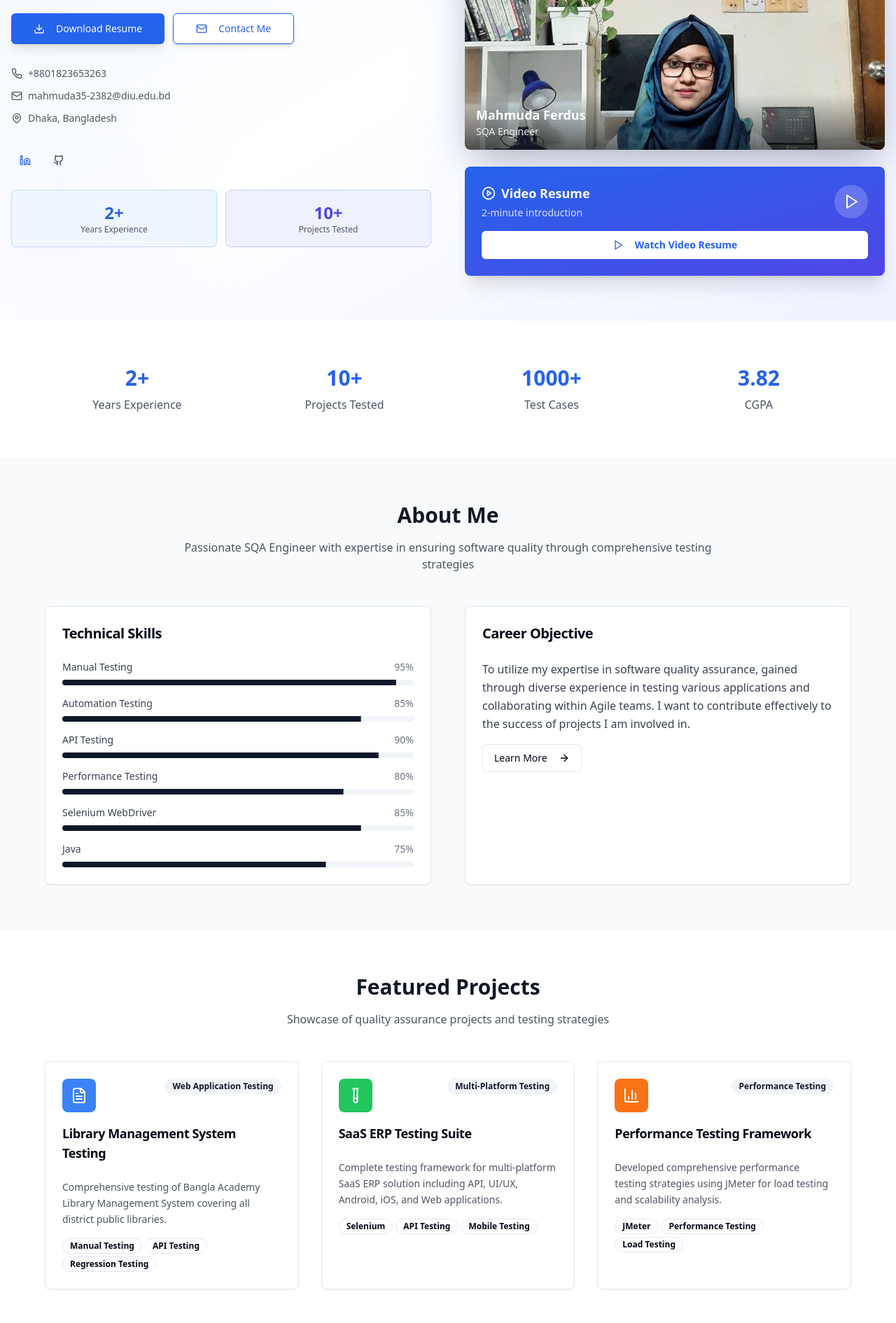
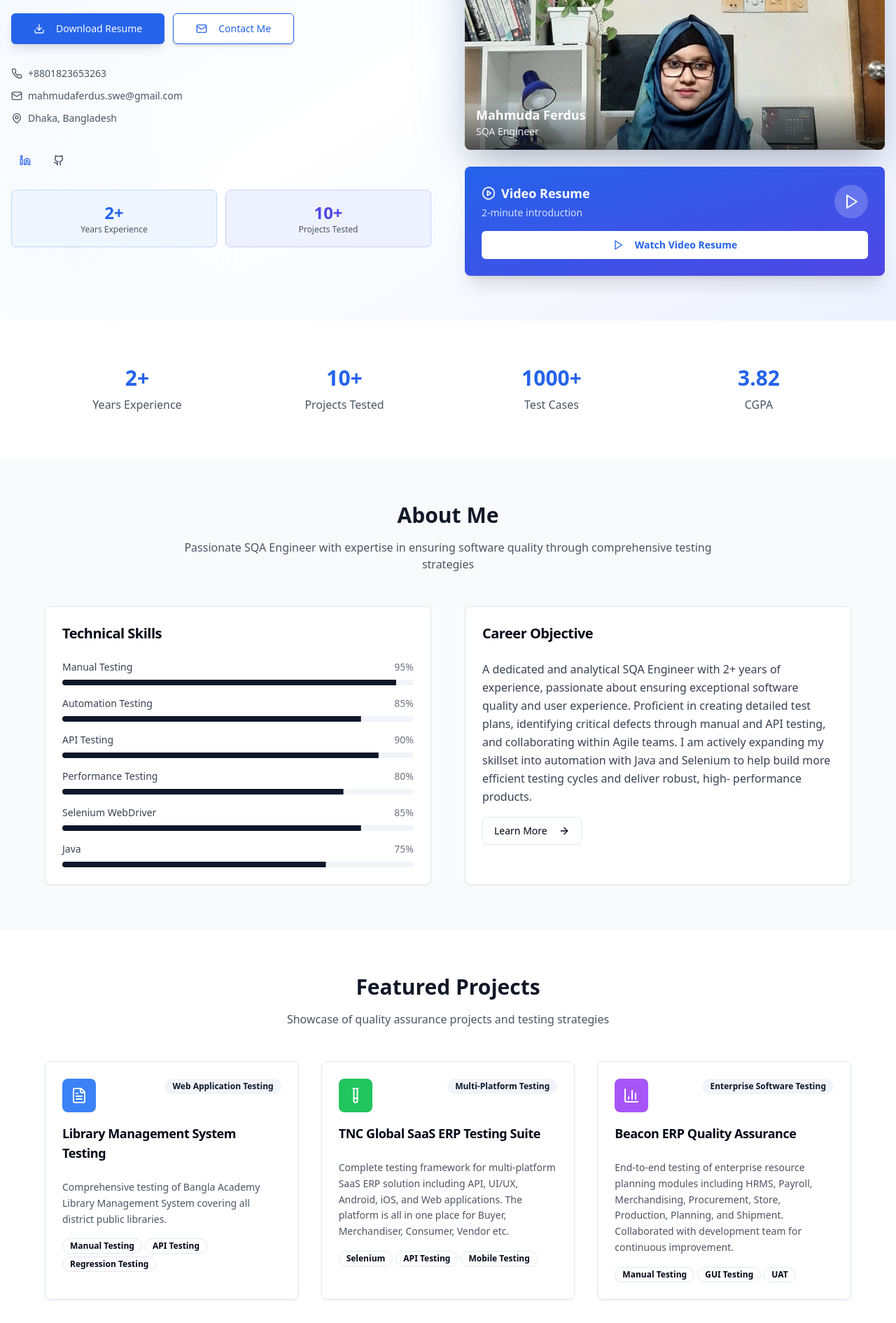
Before and after one commit to SyedRumanFahim/p-m, a React (Vite) app: page / in a window 1280 px wide. Shown: the part 300-2190 px from the top of the page at 70% size. Built offline with nearby package versions, Linux system fonts and the light colour scheme.

Commit message:
fa___ content updated

```diff
--- a/src/components/Footer.tsx
+++ b/src/components/Footer.tsx
@@ -72,7 +72,7 @@ export default function Footer() {
                 <Github className="h-4 w-4" />
               </a>
               <a
-                href="mailto:mahmuda35-2382@diu.edu.bd"
+                href="mailto:mahmudaferdus.swe@gmail.com"
                 className="p-2 bg-gray-800 rounded-lg hover:bg-blue-600 transition-colors"
               >
                 <Mail className="h-4 w-4" />
@@ -140,10 +140,10 @@ export default function Footer() {
               <div className="flex items-center space-x-3 text-sm">
                 <Mail className="h-4 w-4 text-blue-400" />
                 <a
-                  href="mailto:mahmuda35-2382@diu.edu.bd"
+                  href="mailto:mahmudaferdus.swe@gmail.com"
                   className="text-gray-300 hover:text-white transition-colors"
                 >
-                  mahmuda35-2382@diu.edu.bd
+                  mahmudaferdus.swe@gmail.com
                 </a>
               </div>
               <div className="flex items-center space-x-3 text-sm">
--- a/src/components/Navigation.tsx
+++ b/src/components/Navigation.tsx
@@ -146,7 +146,7 @@ export default function Navigation() {
                     GitHub
                   </a>
                   <a
-                    href="mailto:mahmuda35-2382@diu.edu.bd"
+                    href="mailto:mahmudaferdus.swe@gmail.com"
                     className="text-gray-600 hover:text-blue-600 transition-colors"
                   >
                     Email
--- a/src/components/Newsletter.tsx
+++ b/src/components/Newsletter.tsx
@@ -36,7 +36,7 @@ export default function Newsletter() {
           <CheckCircle className="h-12 w-12 text-green-500 mx-auto mb-4" />
           <h3 className="text-lg font-semibold text-green-900 mb-2">Successfully Subscribed!</h3>
           <p className="text-green-700 text-sm">
-            Thank you for subscribing to our newsletter. You'll receive updates about new blog posts and QA insights.
+            Thank you for subscribing to my newsletter. You'll receive updates about new blog posts and QA insights.
           </p>
         </CardContent>
       </Card>
--- a/src/pages/About.tsx
+++ b/src/pages/About.tsx
@@ -68,12 +68,14 @@ export default function About() {
           </CardHeader>
           <CardContent className="space-y-4">
             <p className="text-gray-700 leading-relaxed">
-              To utilize my expertise in software quality assurance, gained through diverse experience in testing various applications
-              and collaborating within Agile teams. I want to contribute effectively to the success of projects I am involved in.
+              A dedicated and analytical SQA Engineer with 2+ years of experience, passionate about ensuring exceptional
+software quality and user experience. Proficient in creating detailed test plans, identifying critical defects
+through manual and API testing, and collaborating within Agile teams.
             </p>
             <p className="text-gray-700 leading-relaxed">
-              Seeking a challenging role where I can leverage my skills in manual and automation testing to ensure the delivery
-              of high-quality software solutions while continuously improving processes and methodologies.
+              I am actively expanding my skillset
+into automation with Java and Selenium to help build more efficient testing cycles and deliver robust, high-
+performance products.
             </p>
           </CardContent>
         </Card>
--- a/src/pages/Contact.tsx
+++ b/src/pages/Contact.tsx
@@ -57,8 +57,8 @@ export default function Contact() {
     {
       icon: <Mail className="h-6 w-6" />,
       label: 'Email',
-      value: 'mahmuda35-2382@diu.edu.bd',
-      link: 'mailto:mahmuda35-2382@diu.edu.bd'
+      value: 'mahmudaferdus.swe@gmail.com',
+      link: 'mailto:mahmudaferdus.swe@gmail.com'
     },
     {
       icon: <Phone className="h-6 w-6" />,
--- a/src/pages/Home.tsx
+++ b/src/pages/Home.tsx
@@ -11,6 +11,7 @@ import {
 } from 'lucide-react';
 import { Link } from 'react-router-dom';
 import { useState } from 'react';
+import { title } from 'process';
 
 export default function Home() {
   const [showVideo, setShowVideo] = useState(false);
@@ -50,6 +51,12 @@ export default function Home() {
       company: 'Beacontech Limited',
       period: 'March 2023 - March 2024',
       type: 'Full-time'
+    },
+    {
+      title: 'Trainee SQA Engineer',
+      company: 'Beacontech Limited',
+      period: 'December 2022 - February 2023',
+      type: 'Full-time'
     }
   ];
 
@@ -65,8 +72,8 @@ export default function Home() {
     },
     {
       id: 2,
-      title: 'SaaS ERP Testing Suite',
-      description: 'Complete testing framework for multi-platform SaaS ERP solution including API, UI/UX, Android, iOS, and Web applications.',
+      title: 'TNC Global SaaS ERP Testing Suite',
+      description: 'Complete testing framework for multi-platform SaaS ERP solution including API, UI/UX, Android, iOS, and Web applications. The platform is all in one place for Buyer, Merchandiser, Consumer, Vendor etc.',
       category: 'Multi-Platform Testing',
       tools: ['Selenium', 'API Testing', 'Mobile Testing', 'Postman', 'Agile'],
       icon: <TestTube className="h-6 w-6" />,
@@ -74,28 +81,28 @@ export default function Home() {
     },
     {
       id: 3,
-      title: 'Performance Testing Framework',
-      description: 'Developed comprehensive performance testing strategies using JMeter for load testing and scalability analysis.',
-      category: 'Performance Testing',
-      tools: ['JMeter', 'Performance Testing', 'Load Testing', 'Stress Testing'],
+      title: 'Beacon ERP Quality Assurance',
+      description: 'End-to-end testing of enterprise resource planning modules including HRMS, Payroll, Merchandising, Procurement, Store, Production, Planning, and Shipment. Collaborated with development team for continuous improvement.',
+      category: 'Enterprise Software Testing',
+      tools: ['Manual Testing', 'GUI Testing', 'UAT', 'Defect Tracking', 'Trello'],
       icon: <BarChart3 className="h-6 w-6" />,
-      color: 'bg-orange-500'
+      color: 'bg-purple-500'
     }
   ];
 
   const testimonials = [
     {
       name: 'Ehsanul Alam Sabbir',
-      role: 'Software Engineer (QA)',
-      company: 'Cefalo Bangladesh Ltd',
+      role: 'Staff SQA Engineer',
+      company: 'Vivasoft Limited',
       text: "Mahmuda is an exceptional QA engineer with a keen eye for detail. Her systematic approach to testing has been invaluable to our projects.",
       rating: 5
     },
     {
-      name: 'Sarah Johnson',
-      role: 'Project Manager',
-      company: 'TNC Global Limited',
-      text: "Working with Mahmuda on our SaaS ERP project was a great experience. Her multi-platform testing expertise helped us deliver a robust product.",
+      name: 'Suvasish Chowdhury',
+      role: 'Sr. Software Engineer',
+      company: 'Beacontech Limited',
+      text: "Working with Mahmuda on our Beacon ERP project was a great experience. Her multi-platform testing expertise helped us deliver a robust product.",
       rating: 5
     }
   ];
@@ -173,7 +180,7 @@ export default function Home() {
                 </div>
                 <div className="flex items-center gap-2 text-gray-600 hover:text-blue-600 transition-colors">
                   <Mail className="h-4 w-4" />
-                  <span className="text-sm">mahmuda35-2382@diu.edu.bd</span>
+                  <span className="text-sm">mahmudaferdus.swe@gmail.com</span>
                 </div>
                 <div className="flex items-center gap-2 text-gray-600">
                   <MapPin className="h-4 w-4" />
@@ -344,8 +351,11 @@ export default function Home() {
               </CardHeader>
               <CardContent className="space-y-4">
                 <p className="text-gray-700 leading-relaxed">
-                  To utilize my expertise in software quality assurance, gained through diverse experience in testing various applications
-                  and collaborating within Agile teams. I want to contribute effectively to the success of projects I am involved in.
+                  A dedicated and analytical SQA Engineer with 2+ years of experience, passionate about ensuring exceptional
+software quality and user experience. Proficient in creating detailed test plans, identifying critical defects
+through manual and API testing, and collaborating within Agile teams. I am actively expanding my skillset
+into automation with Java and Selenium to help build more efficient testing cycles and deliver robust, high-
+performance products.
                 </p>
                 <Button variant="outline" asChild>
                   <Link to="/about">
@@ -608,7 +618,7 @@ export default function Home() {
             <div className="text-center space-y-2">
               <Mail className="h-8 w-8 text-blue-600 mx-auto" />
               <div className="font-medium">Email</div>
-              <div className="text-sm text-gray-600">mahmuda35-2382@diu.edu.bd</div>
+              <div className="text-sm text-gray-600">mahmudaferdus.swe@gmail.com</div>
             </div>
             <div className="text-center space-y-2">
               <Phone className="h-8 w-8 text-blue-600 mx-auto" />
--- a/src/pages/Portfolio.tsx
+++ b/src/pages/Portfolio.tsx
@@ -23,8 +23,8 @@ export default function Portfolio() {
     },
     {
       id: 2,
-      title: 'SaaS ERP Testing Suite',
-      description: 'Complete testing framework for multi-platform SaaS ERP solution including API, UI/UX, Android, iOS, and Web applications. Implemented automated testing strategies within Agile methodology.',
+      title: 'TNC Global SaaS ERP Testing Suite',
+      description: 'Complete testing framework for multi-platform SaaS ERP solution including API, UI/UX, Android, iOS, and Web applications. The platform is all in one place for Buyer, Merchandiser, Consumer, Vendor etc.',
       category: 'Multi-Platform Testing',
       tools: ['Selenium', 'API Testing', 'Mobile Testing', 'Postman', 'Agile'],
       achievements: [
@@ -37,8 +37,8 @@ export default function Portfolio() {
     },
     {
       id: 3,
-      title: 'Beacon ERP Quality Assurance',
-      description: 'End-to-end testing of enterprise resource planning modules including Merchandising, Procurement, Store, Production, Planning, and Shipment. Collaborated with development team for continuous improvement.',
+      title: 'Beacon ERP',
+      description: 'End-to-end testing of enterprise resource planning modules including HRMS, Payroll, Merchandising, Procurement, Store, Production, Planning, and Shipment. Collaborated with development team for continuous improvement.',
       category: 'Enterprise Software Testing',
       tools: ['Manual Testing', 'GUI Testing', 'UAT', 'Defect Tracking', 'Trello'],
       achievements: [
@@ -48,49 +48,49 @@ export default function Portfolio() {
       ],
       icon: <BarChart3 className="h-6 w-6" />,
       color: 'bg-purple-500'
-    },
-    {
-      id: 4,
-      title: 'Performance Testing Framework',
-      description: 'Developed comprehensive performance testing strategies using JMeter for load testing, stress testing, and scalability analysis of web applications under various load conditions.',
-      category: 'Performance Testing',
-      tools: ['JMeter', 'Performance Testing', 'Load Testing', 'Stress Testing'],
-      achievements: [
-        'Identified performance bottlenecks',
-        'Optimized system response time by 35%',
-        'Created reusable performance test scripts'
-      ],
-      icon: <BarChart3 className="h-6 w-6" />,
-      color: 'bg-orange-500'
-    },
-    {
-      id: 5,
-      title: 'API Testing Automation',
-      description: 'Comprehensive API testing suite using Postman and custom automation scripts. Validated REST APIs, data integrity, error handling, and security aspects across multiple microservices.',
-      category: 'API Testing',
-      tools: ['Postman', 'API Testing', 'Automation', 'JSON', 'REST'],
-      achievements: [
-        'Automated 90% of API test cases',
-        'Improved API reliability by 45%',
-        'Created comprehensive API documentation'
-      ],
-      icon: <TestTube className="h-6 w-6" />,
-      color: 'bg-indigo-500'
-    },
-    {
-      id: 6,
-      title: 'Test Strategy Documentation',
-      description: 'Developed comprehensive test strategies, test plans, and documentation frameworks for various projects. Created standardized testing procedures and quality gates.',
-      category: 'Test Documentation',
-      tools: ['Test Planning', 'Documentation', 'Quality Gates', 'Process Improvement'],
-      achievements: [
-        'Standardized testing processes across teams',
-        'Reduced onboarding time for new QA engineers',
-        'Improved test coverage by 60%'
-      ],
-      icon: <FileText className="h-6 w-6" />,
-      color: 'bg-teal-500'
     }
+    // {
+    //   id: 4,
+    //   title: 'Performance Testing Framework',
+    //   description: 'Developed comprehensive performance testing strategies using JMeter for load testing, stress testing, and scalability analysis of web applications under various load conditions.',
+    //   category: 'Performance Testing',
+    //   tools: ['JMeter', 'Performance Testing', 'Load Testing', 'Stress Testing'],
+    //   achievements: [
+    //     'Identified performance bottlenecks',
+    //     'Optimized system response time by 35%',
+    //     'Created reusable performance test scripts'
+    //   ],
+    //   icon: <BarChart3 className="h-6 w-6" />,
+    //   color: 'bg-orange-500'
+    // },
+    // {
+    //   id: 5,
+    //   title: 'API Testing Automation',
+    //   description: 'Comprehensive API testing suite using Postman and custom automation scripts. Validated REST APIs, data integrity, error handling, and security aspects across multiple microservices.',
+    //   category: 'API Testing',
+    //   tools: ['Postman', 'API Testing', 'Automation', 'JSON', 'REST'],
+    //   achievements: [
+    //     'Automated 90% of API test cases',
+    //     'Improved API reliability by 45%',
+    //     'Created comprehensive API documentation'
+    //   ],
+    //   icon: <TestTube className="h-6 w-6" />,
+    //   color: 'bg-indigo-500'
+    // },
+    // {
+    //   id: 6,
+    //   title: 'Test Strategy Documentation',
+    //   description: 'Developed comprehensive test strategies, test plans, and documentation frameworks for various projects. Created standardized testing procedures and quality gates.',
+    //   category: 'Test Documentation',
+    //   tools: ['Test Planning', 'Documentation', 'Quality Gates', 'Process Improvement'],
+    //   achievements: [
+    //     'Standardized testing processes across teams',
+    //     'Reduced onboarding time for new QA engineers',
+    //     'Improved test coverage by 60%'
+    //   ],
+    //   icon: <FileText className="h-6 w-6" />,
+    //   color: 'bg-teal-500'
+    // }
   ];
 
   const [selectedCategory, setSelectedCategory] = useState('All');
--- a/src/pages/Resume.tsx
+++ b/src/pages/Resume.tsx
@@ -54,7 +54,7 @@ export default function Resume() {
       company: 'Beacontech Limited',
       period: 'December 2022 - February 2023',
       location: 'Dhaka, Bangladesh',
-      type: 'Internship',
+      type: 'Full-time',
       responsibilities: [
         'Performed manual testing on HRMS and Payroll modules of Beacon ERP.',
         'Participated in requirement analysis sessions to align test scenarios with business needs.',
--- a/src/pages/Testimonials.tsx
+++ b/src/pages/Testimonials.tsx
@@ -171,7 +171,7 @@ export default function Testimonials() {
           <p className="text-gray-600 mb-6">Let's discuss how I can help ensure the quality of your software projects</p>
           <div className="flex flex-wrap justify-center gap-4">
             <a
-              href="mailto:mahmuda35-2382@diu.edu.bd"
+              href="mailto:mahmudaferdus.swe@gmail.com"
               className="inline-flex items-center px-6 py-3 bg-blue-600 text-white rounded-md hover:bg-blue-700 transition-colors"
             >
               Contact Me
```
Also changed, not shown: 1 other file (tests, documents, lock files or other folders).
